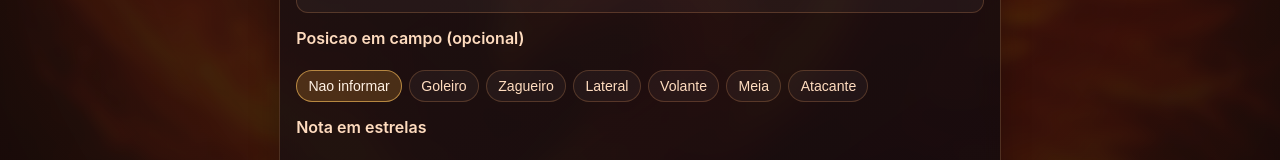
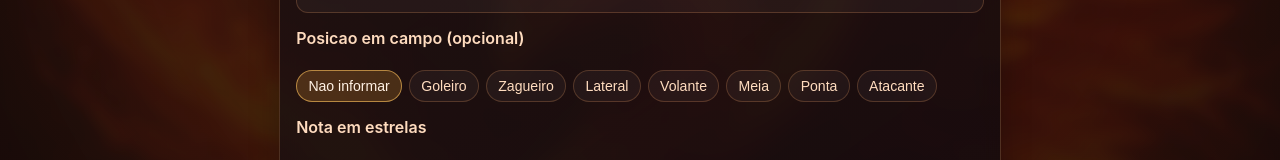
Before and after one commit to LucasMatheus12/EscalacaoFenix, a React (Vite) app: page / in a window 1280 px wide. Both pictures are taken after a click on the button "Comecar escalacao". Shown: the part 179-339 px from the top of the page. Built offline with nearby package versions, Linux system fonts and the light colour scheme.

Commit message:
first commit

```diff
--- a/src/components/PlayerForm.tsx
+++ b/src/components/PlayerForm.tsx
@@ -25,6 +25,7 @@ export function PlayerForm({
     "Lateral",
     "Volante",
     "Meia",
+    "Ponta",
     "Atacante",
   ];
 
```
